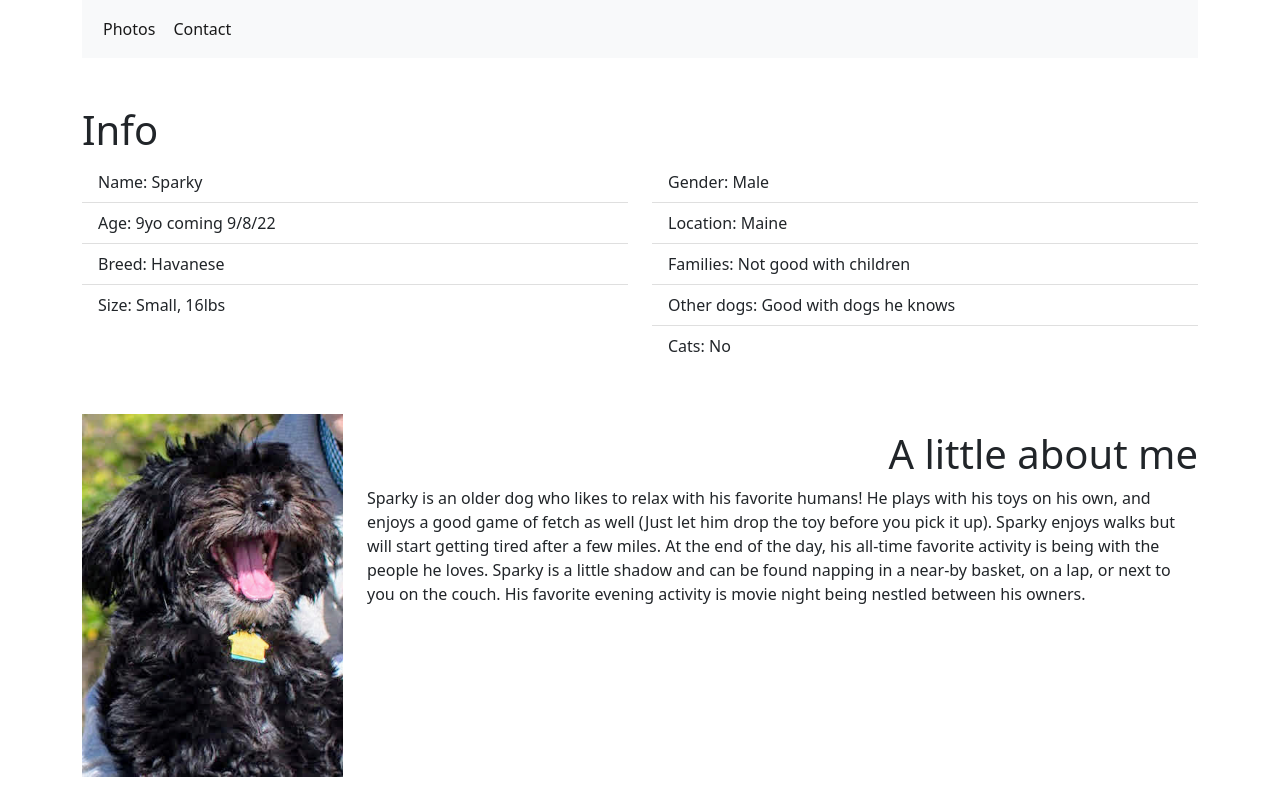
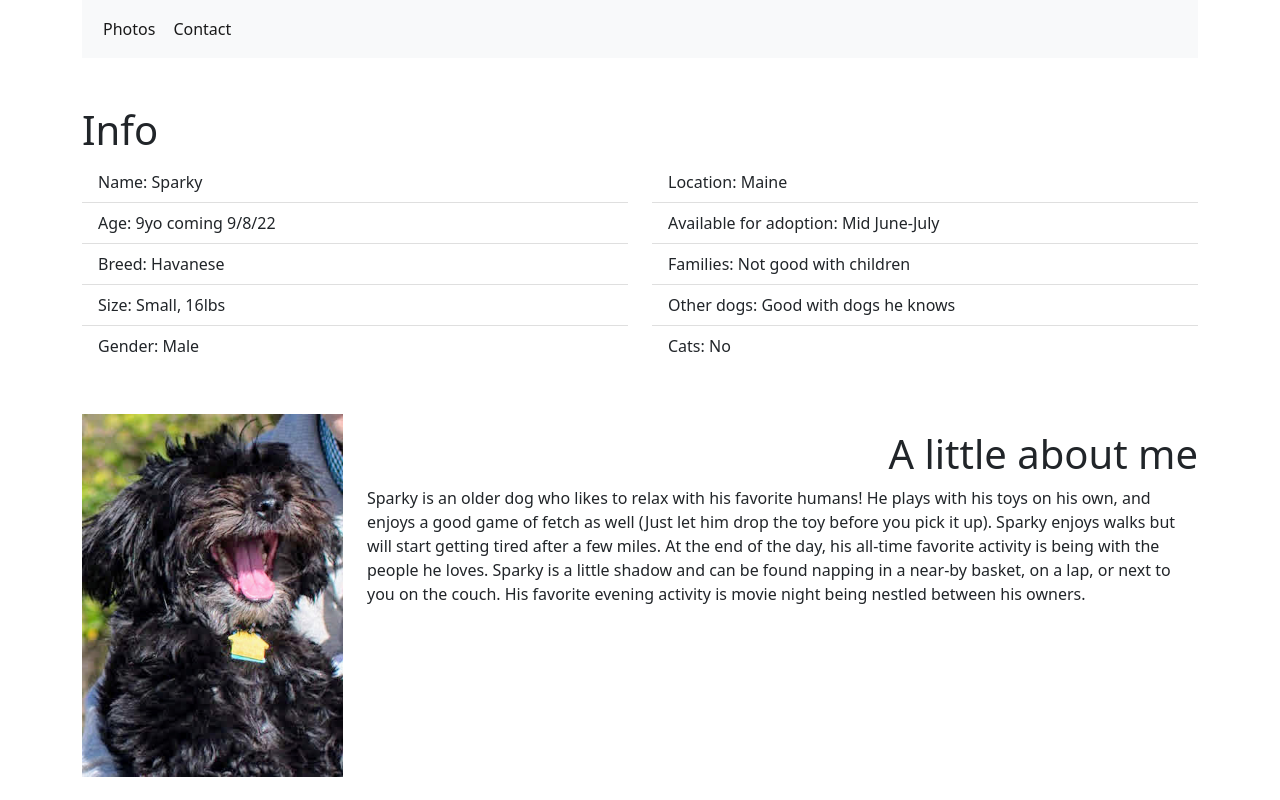
Before and after one commit to dac4837/sparky-bio, a React (Create React App) app: page / in a window 1280 px wide. Shown: the top 800 px of the page. Built offline with nearby package versions, Linux system fonts and the light colour scheme.

Commit message:
Small text updates

```diff
--- a/src/App.js
+++ b/src/App.js
@@ -120,10 +120,11 @@ function InfoCard() {
       "Age: 9yo coming 9/8/22",
       "Breed: Havanese",
       "Size: Small, 16lbs",
+      "Gender: Male",
     ],
     [
-      "Gender: Male",
       "Location: Maine",
+      "Available for adoption: Mid June-July",
       "Families: Not good with children",
       "Other dogs: Good with dogs he knows",
       "Cats: No",
--- a/src/section-text/special-care.js
+++ b/src/section-text/special-care.js
@@ -4,9 +4,7 @@ Sparky does have a history of biting but it’s become pretty rare now and can b
     * Read his signals. If he lowers his head/ears or if he bares his teeth (usually when you’re really in his space), he’s telling you to back off
     * Keep food separate: have his own eating space and your own eating space (we have him “settle” on his dog bed while we eat dinner)
     * Separate him and guests. If you have company over, it’s generally best to have him elsewhere or muzzled
-    * Sparky will be more on edge if you enter his space when he was previously alone (if he was napping in the bedroom, etc). You can have him come over/do a trick to snap him out of it.
-
-    Sparky should not be trusted with children or children around Sparky.`,
+    * Sparky will be more on edge if you enter his space when he was previously alone (if he was napping in the bedroom, etc). You can have him come over/do a trick to snap him out of it.`,
   label: "special-care",
   displayName: "Special Care",
 };
```
